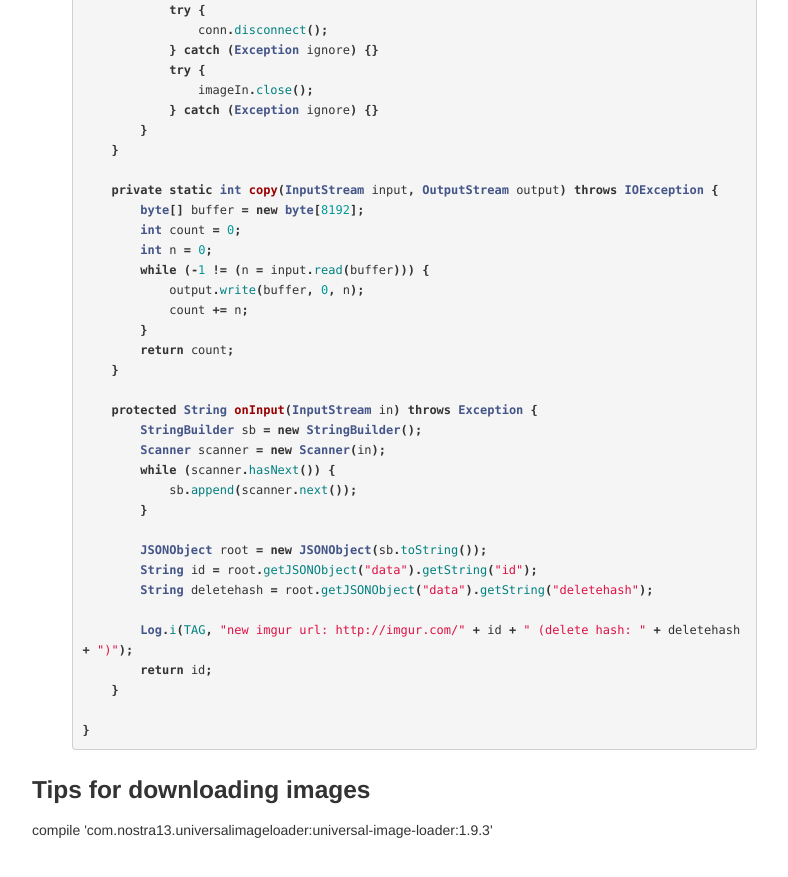
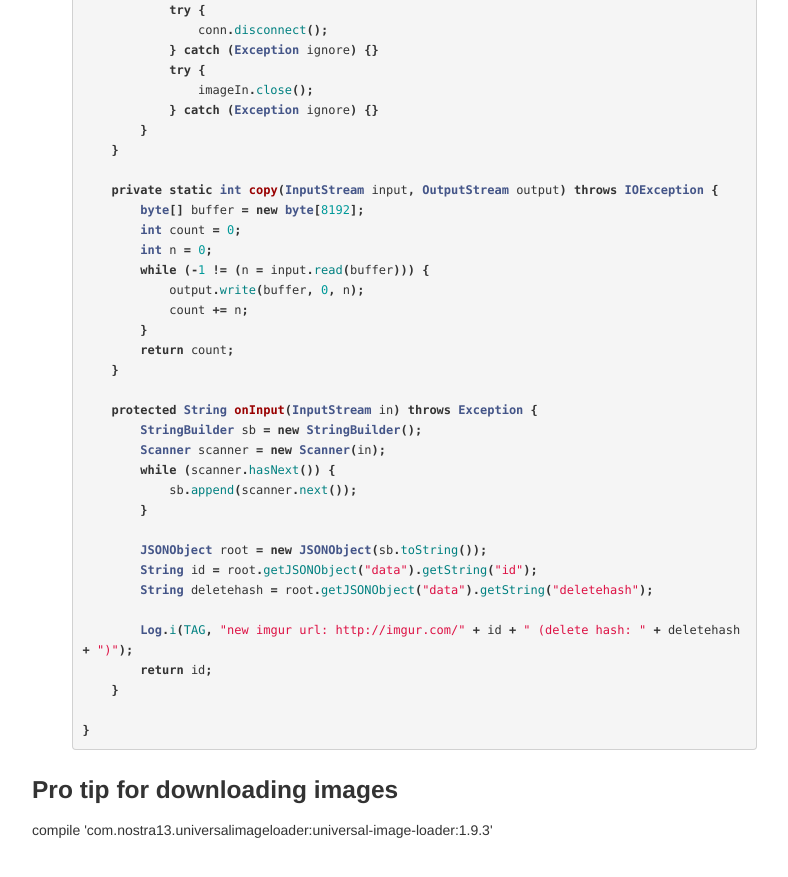
Before and after one commit to bekk/android101, a Jekyll site: the page built from docs/pages/assignments.html, in a window 1280 px wide and 900 px high, scrolled down 2419 px. Shown: the top 877 px of the window, without its empty margins (28-816 px from the left). Built offline with Jekyll 4.4.1, drawn with Linux system fonts in a browser that asks for light colours; Markdown is read by kramdown in place of the engine named in the settings.

Commit message:
Oppdatert oppgaver

```diff
--- a/docs/pages/assignments.html
+++ b/docs/pages/assignments.html
@@ -175,6 +175,6 @@ public abstract class Upload extends AsyncTask<Void, Void, String> {
 }
 {% endhighlight %}
 
-<h3> Tips for downloading images </h3>
 
+<h3> Pro tip for downloading images </h3>
 compile 'com.nostra13.universalimageloader:universal-image-loader:1.9.3'
```
